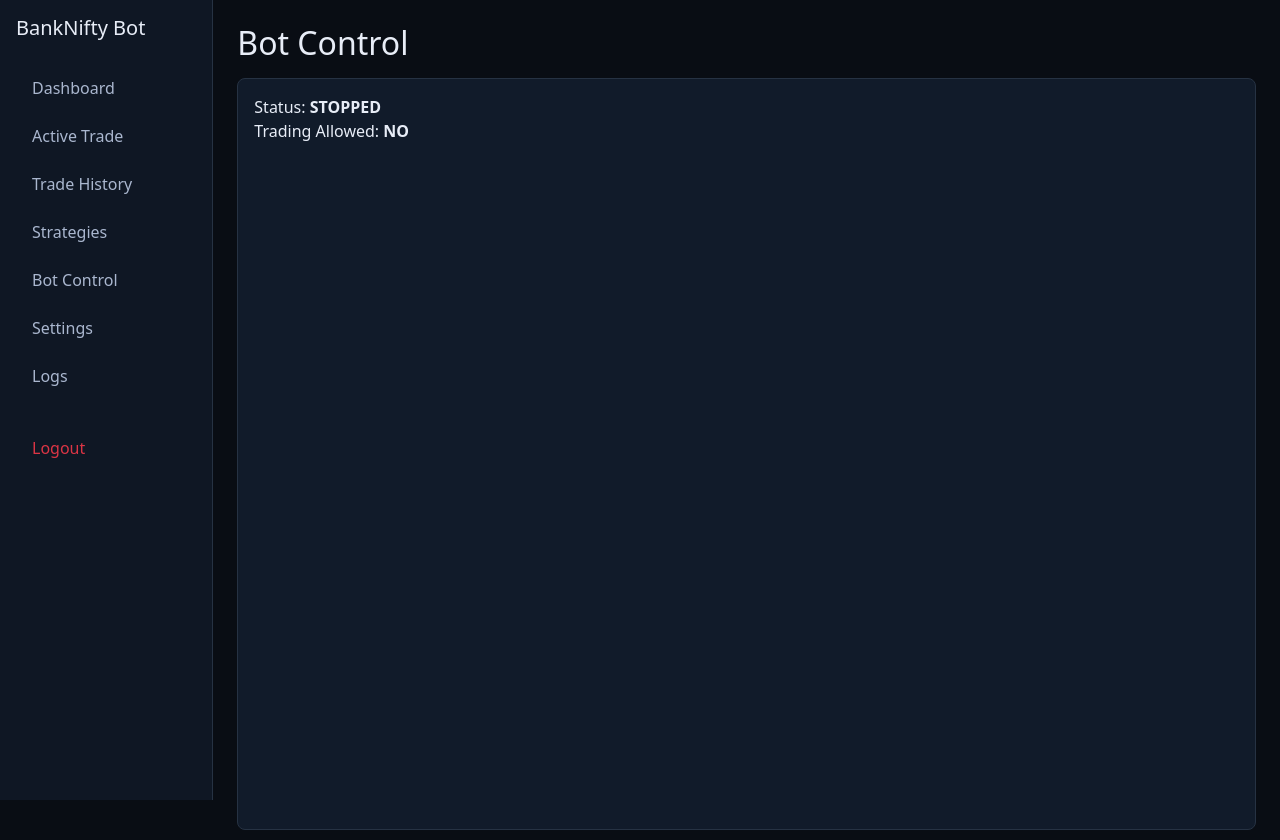
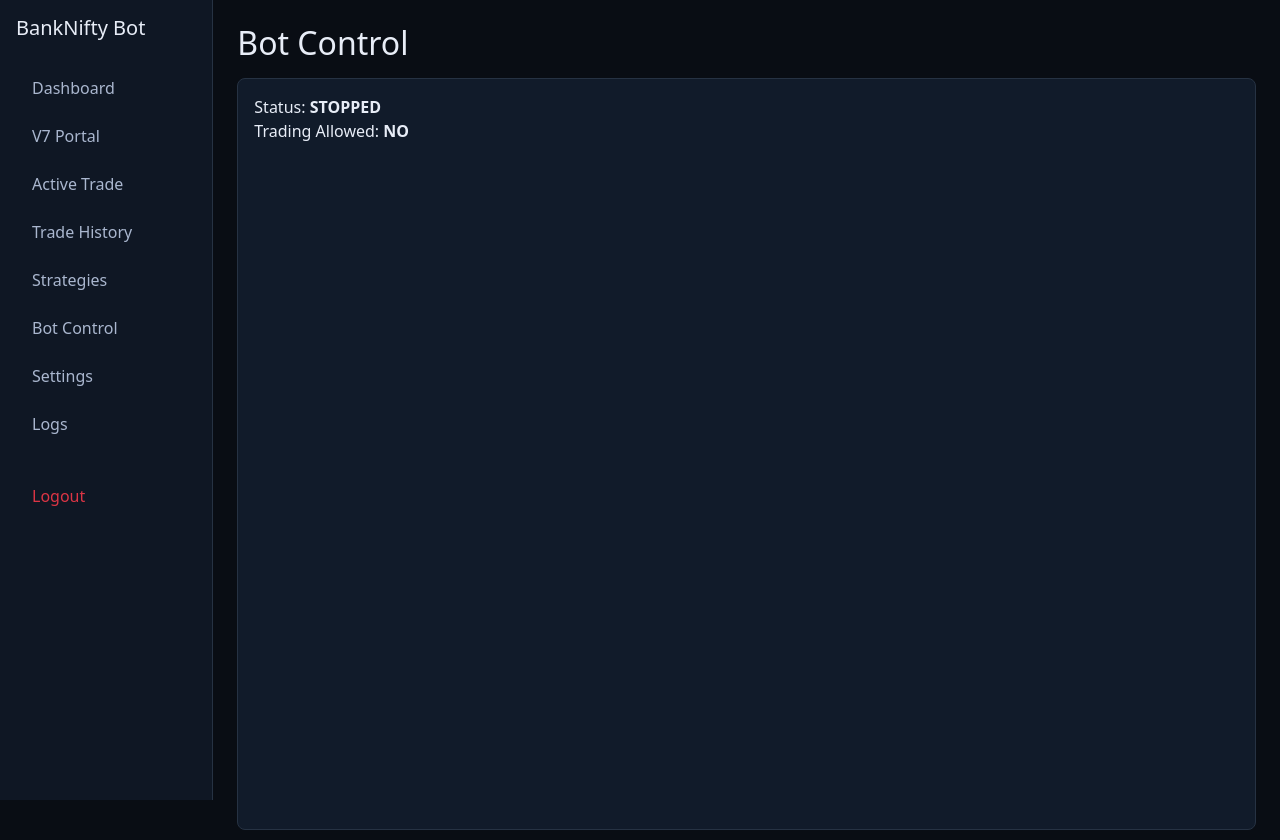
Before and after one commit to SecureByChaos/tradingview-bot, a FastAPI app: page /control in a window 1280 px wide. Shown: the top 840 px of the page. Run offline with FastAPI, Linux system fonts and the light colour scheme; the visitor is signed in with stand-in values (Sample User, id 1); data comes from the database, SQL or seed files in the repository; data that the repository does not hold is empty.

Commit message:
Updated base.html

```diff
--- a/app/templates/base.html
+++ b/app/templates/base.html
@@ -28,6 +28,7 @@
     <aside class="col-lg-2 sidebar p-3">
       <h5 class="mb-4">BankNifty Bot</h5>
       <a href="/">Dashboard</a>
+      <a href="/v7">V7 Portal</a>
       <a href="/active-trade-page">Active Trade</a>
       <a href="/history">Trade History</a>
       <a href="/strategies">Strategies</a>
```
